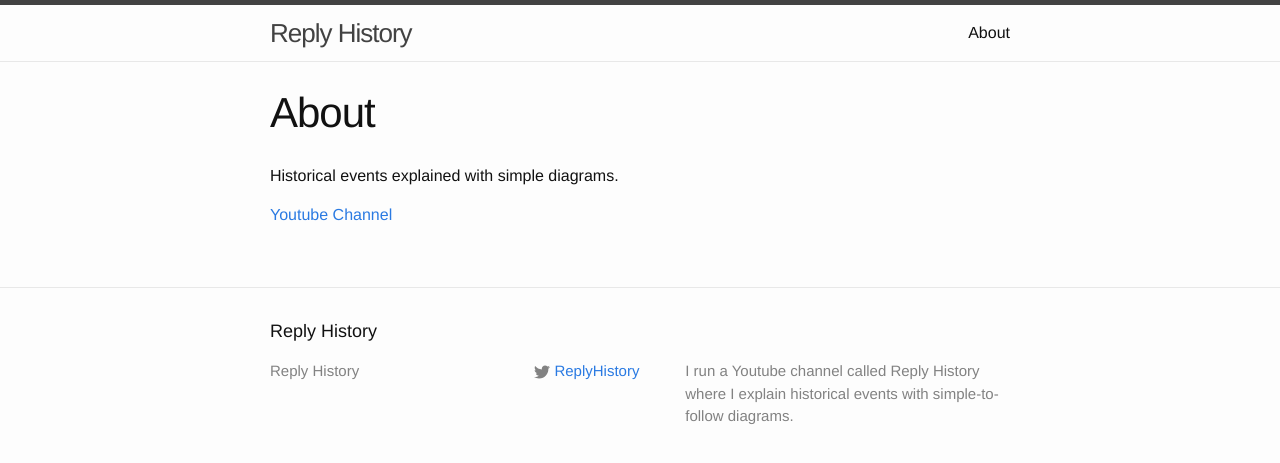
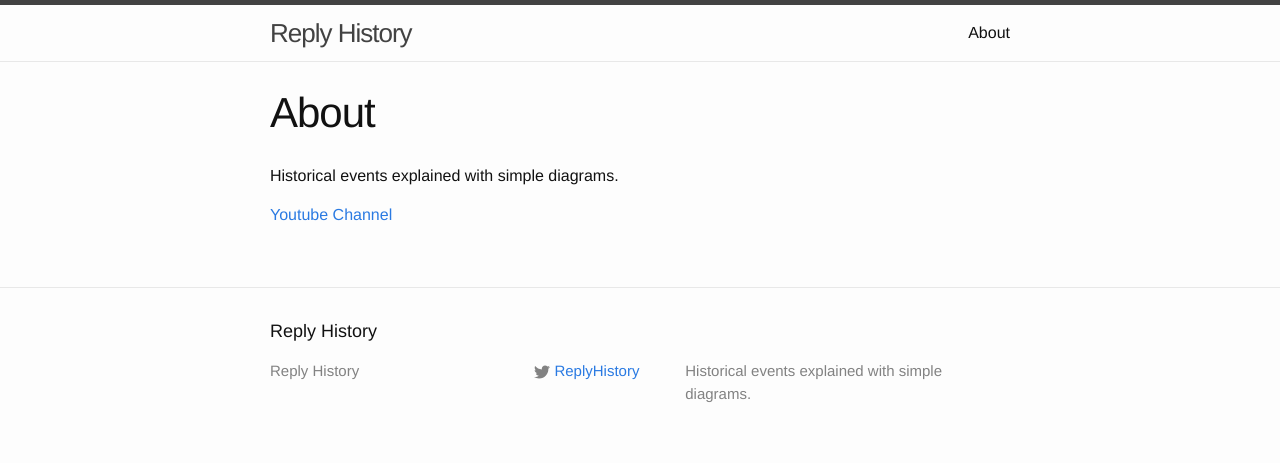
Before and after one commit to ReplyHistory/ReplyHistory.github.io, a Jekyll site: the page built from about.md, in a window 1280 px wide. Shown: the top 463 px of the page. Built offline with Jekyll 4.4.1, drawn with Linux system fonts in a browser that asks for light colours.

Commit message:
Update _config.yml

```diff
--- a/_config.yml
+++ b/_config.yml
@@ -9,7 +9,7 @@
 title: Reply History
 contact email: replyhistory@gmail.com
 description: > # this means to ignore newlines until "baseurl:"
-  I run a Youtube channel called Reply History where I explain historical events with simple-to-follow diagrams.
+  Historical events explained with simple diagrams.
 baseurl: "" # the subpath of your site, e.g. /blog
 url: "http://www.replyhistory.com" # the base hostname & protocol for your site
 twitter_username: ReplyHistory
```
